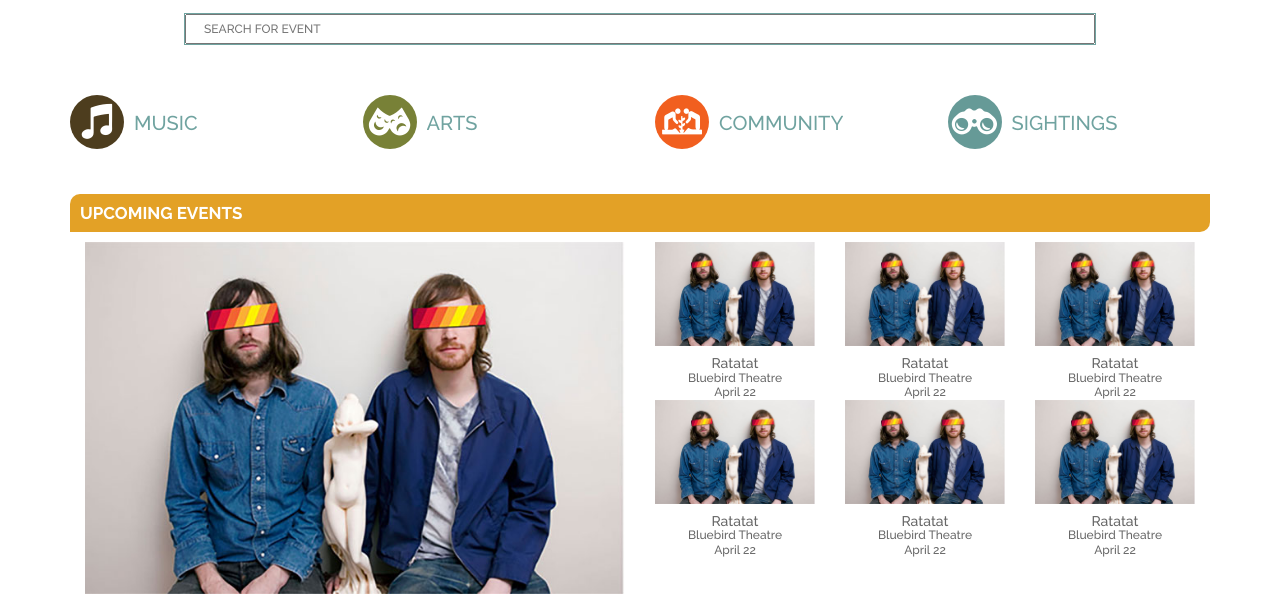
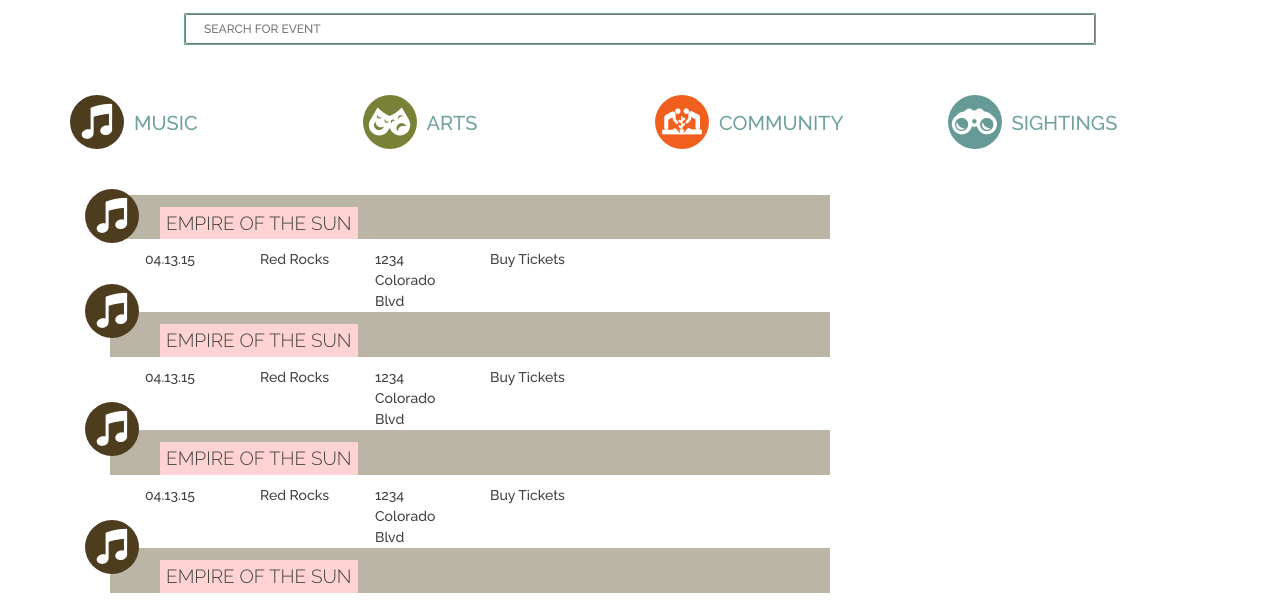
Before and after one commit to seansean11/culture-vulture, a website: page app/index.html in a window 1280 px wide. Shown: the part 352-952 px from the top of the page. Drawn offline with nearby package versions, Linux system fonts and the light colour scheme; files that its build step writes are made by us from their sources; files whose address does not match are found by name.

Commit message:
List View Done

```diff
--- a/app/styles/utility/_variables.scss
+++ b/app/styles/utility/_variables.scss
@@ -6,6 +6,8 @@
 $color-green: #788137;
 $color-orange: #F15F1F;
 $color-blue: #669A97;
+
+$color-lightbrown: #bbb5a6;
 
 $bp-sm: 768px;
 $bp-md: 960px;
--- a/app/styles/views/_main.scss
+++ b/app/styles/views/_main.scss
@@ -186,3 +186,55 @@
 	}
 
 }
+.event-list-view {
+    width: 100%;
+    cursor: pointer;
+    .list-item {
+        width: 100%;
+        list-style: none;
+        position: relative;
+        margin-top: 21px;
+        &:hover {
+	    	.event-title {
+	    		background-color: $color-brown;
+        	}
+        }
+    }
+    .event-title {
+        background-color: $color-lightbrown;
+        width: 100%;
+        padding: 12px;
+        display: block;
+        padding-left: 30px;
+        overflow: hidden;
+        transition: background-color 0.5s;
+    }
+    .event-title h2 {
+        background-color: rgb(255, 211, 211);
+        float: left;
+        display: block;
+        margin-bottom: -12px;
+        margin-left: 20px;
+        font-size: 19px;
+        margin-top: 0px;
+        padding: 6px;
+        text-transform: uppercase;
+    }
+    [class*="icon-"] {
+        position: absolute;
+        left: -25px;
+        top: -6px;
+    }
+    .event-info > div {
+        float: left;
+        font-size: 14px;
+    }
+    .event-info {
+        padding: 10px 10px 20px 20px;
+    }
+}
+
+
+.u-no-padding{
+	padding:0px;
+}
--- a/app/views/main.html
+++ b/app/views/main.html
@@ -23,6 +23,62 @@
 	</div>
 </div>
 <style>.logo-img{display:none;}</style>
+<div class="col-xs-12 col-md-8 u-no-padding">
+	<ul class="event-list-view">
+		<li class="list-item  category-music">
+			<span class="icon-music circle"></span>
+			<div class="event-title">
+				<h2>Empire of the Sun</h2>
+			</div>
+			<div class="event-info">
+				<div class="date col-md-2">04.13.15</div>
+				<div class="location col-md-2">Red Rocks</div>
+				<div class="street col-md-2">1234 Colorado Blvd</div>
+				<div class="tickets col-md-2">Buy Tickets</div>
+			</div>
+		</li>
+		<li class="list-item category-music">
+			<span class="icon-music circle"></span>
+			<div class="event-title">
+				<h2>Empire of the Sun</h2>
+			</div>
+			<div class="event-info">
+				<div class="date col-md-2">04.13.15</div>
+				<div class="location col-md-2">Red Rocks</div>
+				<div class="street col-md-2">1234 Colorado Blvd</div>
+				<div class="tickets col-md-2">Buy Tickets</div>
+			</div>
+		</li>
+		<li class="list-item category-music">
+			<span class="icon-music circle"></span>
+			<div class="event-title">
+				<h2>Empire of the Sun</h2>
+			</div>
+			<div class="event-info">
+				<div class="date col-md-2">04.13.15</div>
+				<div class="location col-md-2">Red Rocks</div>
+				<div class="street col-md-2">1234 Colorado Blvd</div>
+				<div class="tickets col-md-2">Buy Tickets</div>
+			</div>
+		</li>
+		<li class="list-item category-music">
+			<span class="icon-music circle"></span>
+			<div class="event-title">
+				<h2>Empire of the Sun</h2>
+			</div>
+			<div class="event-info">
+				<div class="date col-md-2">04.13.15</div>
+				<div class="location col-md-2">Red Rocks</div>
+				<div class="street col-md-2">1234 Colorado Blvd</div>
+				<div class="tickets col-md-2">Buy Tickets</div>
+			</div>
+		</li>
+	</ul>
+</div>
+<style>
+
+</style>
+
 <div class="upcoming-events">
 	<h2>Upcoming Events</h2>
 	<div class="row container-fluid">
```
